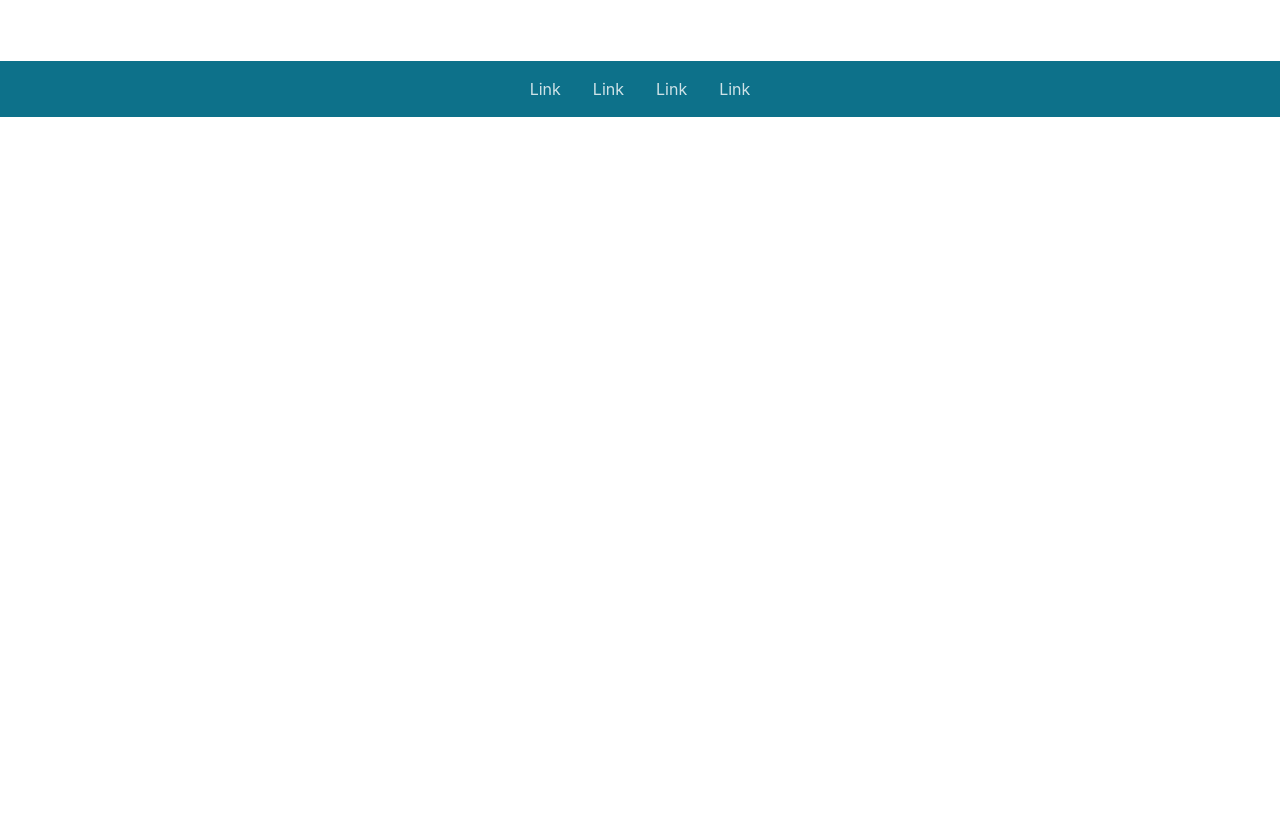
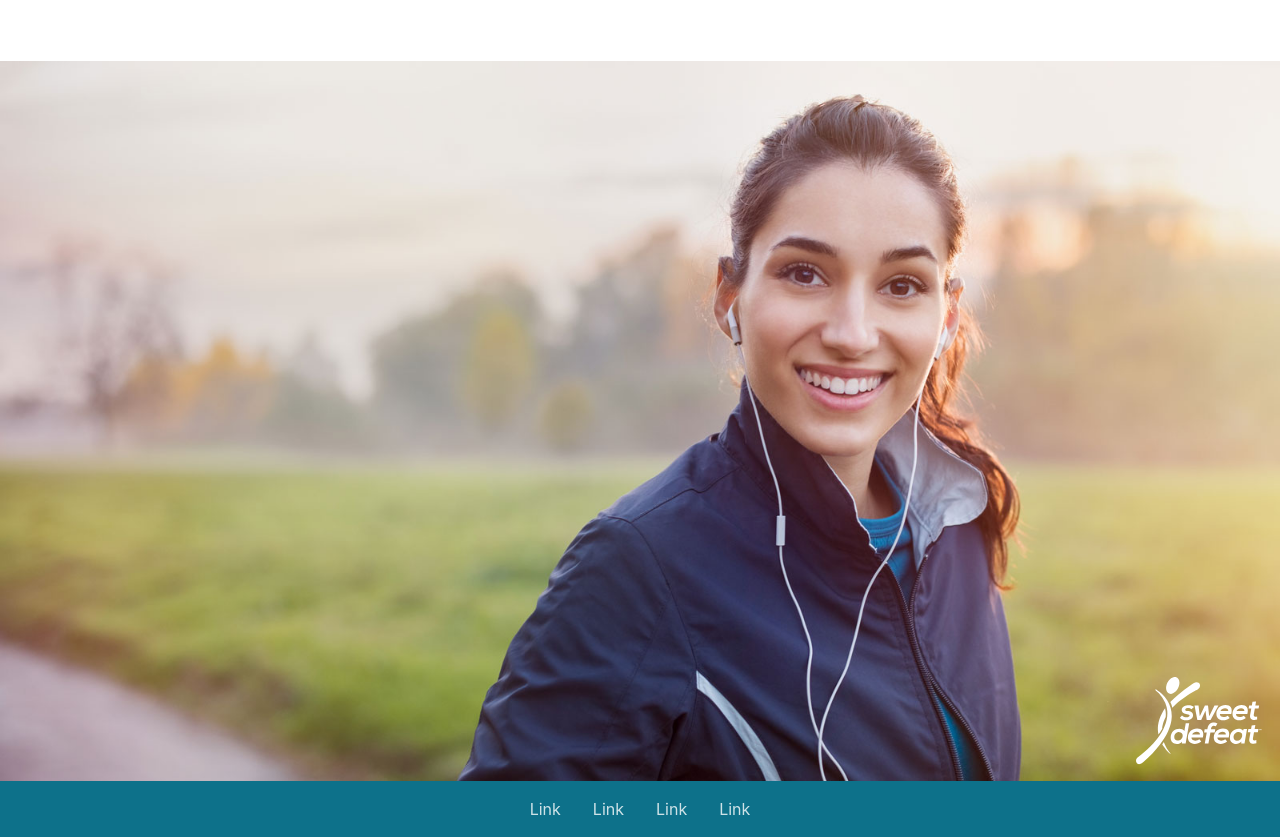
Before and after one commit to drichar/sweet-defeat, a website: page src/index.html in a window 1280 px wide. Shown: the part 2025-2862 px from the top of the page. Before the commit the page ends 2142 px from the top, so only its background shows below. Drawn offline with nearby package versions, Linux system fonts and the light colour scheme; files that its build step writes are made by us from their sources; a web font is replaced by a local one.

Commit message:
Big Photo

```diff
--- /dev/null
+++ b/src/assets/scss/_photo.scss
@@ -0,0 +1,18 @@
+.sd-photo {
+  min-height: 90vh;
+  background: url('../../assets/img/earbuds.jpg') no-repeat top center;
+  background-size: cover;
+  position: relative;
+
+  &::after {
+    content: url('../../assets/img/sd-logo-wht.svg');
+    position: absolute;
+    bottom: 0.5rem;
+    right: 1rem;
+    width: 6rem;
+
+    @include breakpoint(62em) {
+      width: 8rem;
+    }
+  }
+}
--- a/src/assets/scss/app.scss
+++ b/src/assets/scss/app.scss
@@ -33,3 +33,4 @@ $font-family-sans-serif: proxima-nova, -apple-system, BlinkMacSystemFont, "Segoe
 @import 'videos';
 @import 'product-shot';
 @import 'logos';
+@import 'photo';
--- a/src/index.html
+++ b/src/index.html
@@ -73,6 +73,10 @@
       </div>
     </div>
 
+    <div class="sd-photo">
+
+    </div>
+
     <footer class="sd-footer">
       <ul class="nav justify-content-center">
         <li class="nav-item">
```
Also changed, not shown: src/assets/img/earbuds.jpg (added), src/assets/img/sd-logo-wht.svg (added).
